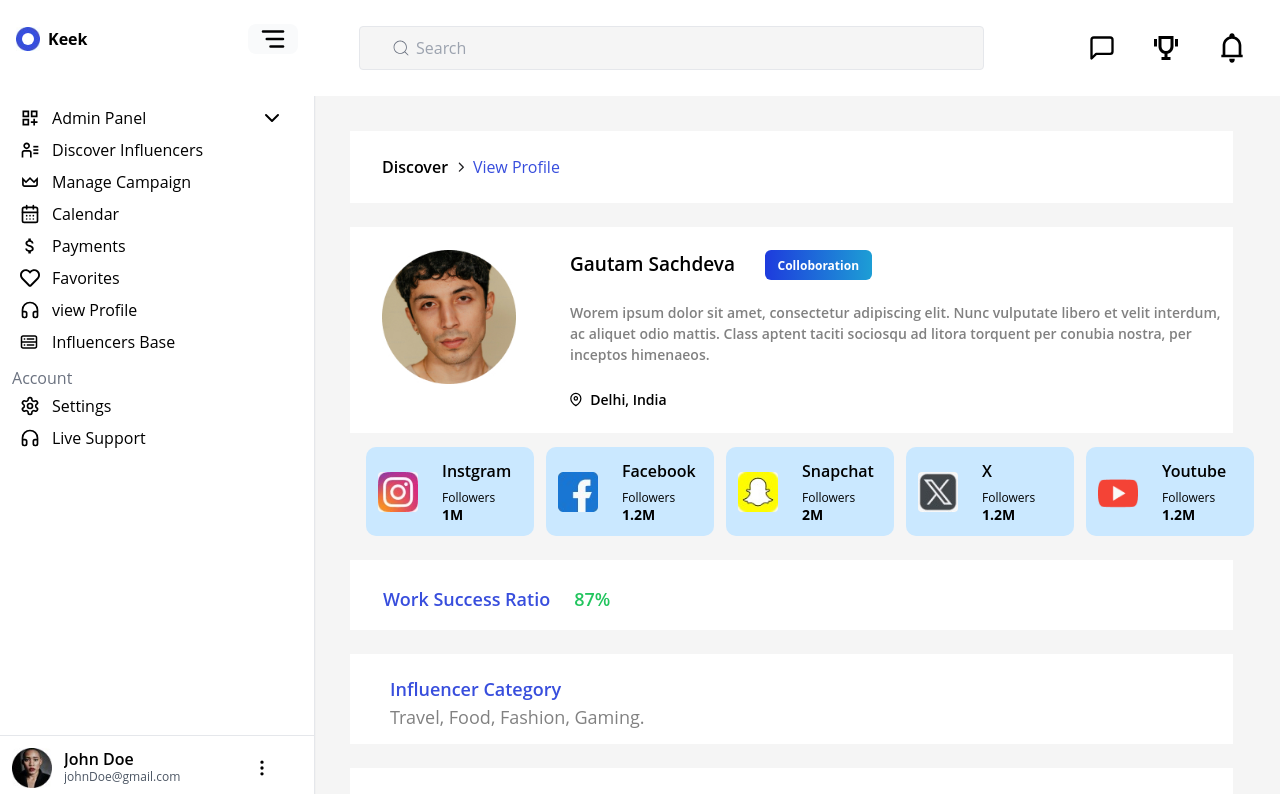
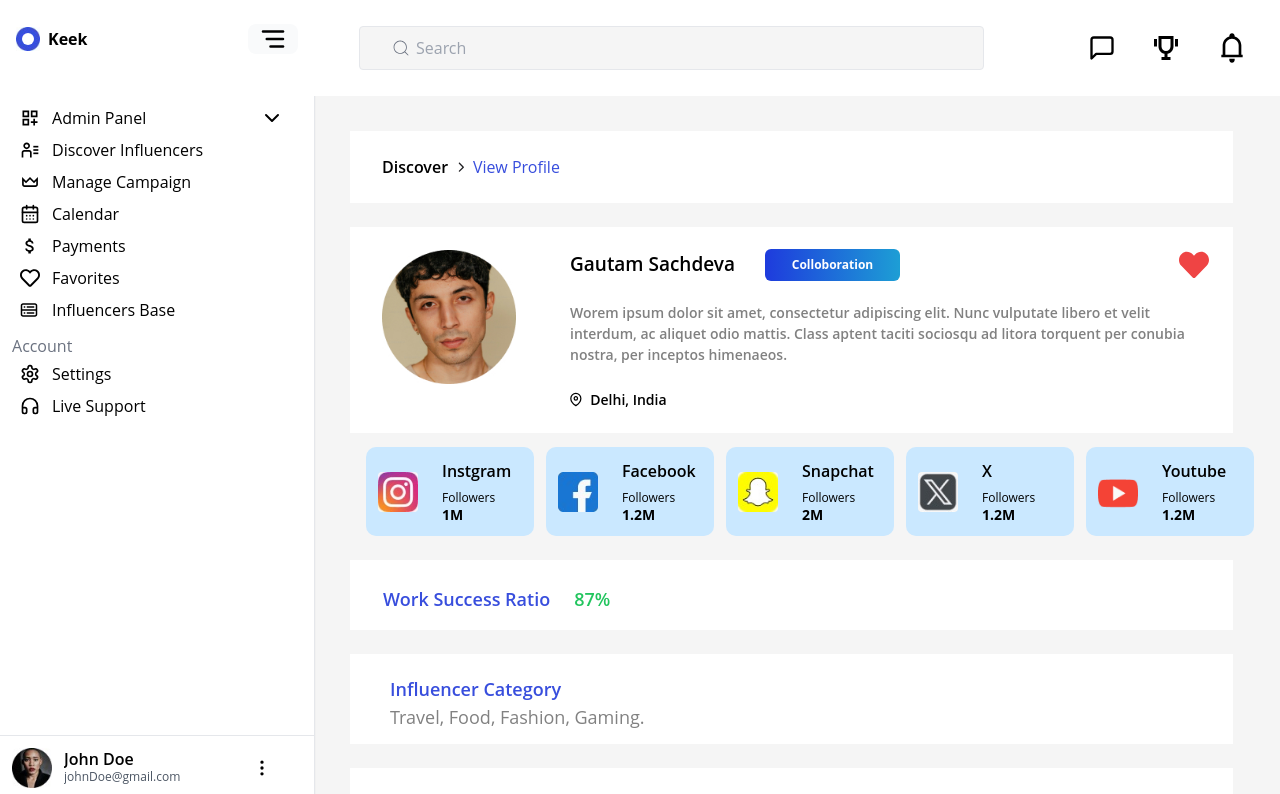
Before and after one commit to Tejas812002/Keek, a React (Create React App) app: page /viewProfile in a window 1280 px wide. Shown: the top 794 px of the page. Built offline with nearby package versions, Linux system fonts and the light colour scheme.

Commit message:
Like feature in profile

```diff
--- a/src/Components/NavigationBar/Navbar/NavigationBar.jsx
+++ b/src/Components/NavigationBar/Navbar/NavigationBar.jsx
@@ -13,7 +13,7 @@ const NavigationBar = () => {
 
   return (
 
-    <div   className={`fixed z-10 top-0 ${!expanded && "left-[78px] w-[calc(100%-65px)]"} left-[311px] w-[calc(100%-311px)] bg-white h-24 flex items-center justify-between bg-background  px-4`}>
+    <div   className={`fixed z-50 top-0 ${!expanded && "left-[78px] w-[calc(100%-65px)]"} left-[311px] w-[calc(100%-311px)] bg-white h-24 flex items-center justify-between bg-background  px-4`}>
 
     <div className="relative flex items-center left-8 w-8/12">
       <CiSearch className="absolute left-8 text-gray-500 top-1/2 transform -translate-y-1/2 size-5" />
--- a/src/Components/NavigationBar/SideBar/SidebarContent.jsx
+++ b/src/Components/NavigationBar/SideBar/SidebarContent.jsx
@@ -44,9 +44,7 @@ const SidebarContent = () => {
         <Link to={"/viewFavourites"}>
           <SidebarItem icon={<FaRegHeart size={20} />} text="Favorites" />
         </Link>
-        <Link to={"/viewProfile"}>
-          <SidebarItem icon={<Headphones size={20} />} text="view Profile" />
-        </Link>
+
         <Link to={"/influencersBase"}>
           <SidebarItem
             icon={<CgDatabase size={18} />}
--- a/src/DiscoverInfluencer/Star.jsx
+++ b/src/DiscoverInfluencer/Star.jsx
@@ -68,14 +68,14 @@ const ImageComp = ({ gridColumns}) => {
             <img
               src={crown}
               alt="crown"
-              className="absolute top-[-20px] right-[-20px] w-[40px] h-[40px] z-10"
+              className="absolute top-[-20px] right-[-20px] w-[40px] h-[40px]  z-10"
             />
           )}
-          <div className="relative w-full h-[160px] group">
+          <div className="relative w-full h-[160px] group object-cover">
             <img
               src={src}
               alt={`placeholder ${index}`}
-              className={`w-full h-full ${selectedImage === index ? 'border-2 border-yellow-500' : ''} object-cover transition duration-500 ease-in-out group-hover:grayscale`}
+              className={`w-full h-full ${selectedImage === index ? 'border-2 border-yellow-500' : ''} object-cover transition duration-500 ease-in-out group-hover:backdrop-blur`}
             />
             <div className="absolute inset-0 bg-black opacity-0 border-3 border-blue-500 group-hover:opacity-50 transition duration-500 ease-in-out"></div>
           </div>
@@ -87,7 +87,7 @@ const ImageComp = ({ gridColumns}) => {
            </Link>
           </div>
           <div className="flex items-center space-x-2 p-2 bg-white">
-            <p className="text-[16px] font-semibold font-body">{Data[index]?.name}</p>
+            <p className="text-sm font-semibold font-body">{Data[index]?.name}</p>
             <img src={correct} className="h-[12px] w-[12px]" />
           </div>
           <div className="flex justify-start space-x-2 p-2 bg-white">
--- a/src/Favourites/MusicList.jsx
+++ b/src/Favourites/MusicList.jsx
@@ -6,7 +6,7 @@ import { FaHeart } from "react-icons/fa";
 import { Link, useLocation } from "react-router-dom";
 
 const tableData = [
-  {name: "Media Analyst",imageUrl: logo,category: "Travel, Tourism, Fashion",workSuccessRatio: "90%",},
+  {name: "Media Analyst",imageUrl: logo,category: "Travel, Tourism, Fashion",workSuccessRatio: "90%"},
   {name: "Media Analyst",imageUrl: logo, category: "Travel, Tourism, Fashion",workSuccessRatio: "90%", },
   {name: "Media Analyst",imageUrl: logo, category: "Travel, Tourism, Fashion",workSuccessRatio: "90%", },
   {name: "Media Analyst",imageUrl: logo, category: "Travel, Tourism, Fashion",workSuccessRatio: "90%", },
@@ -34,7 +34,7 @@ const MusicList = () => {
 
 const [currentPage, setCurrentPage] = useState(1);
 
-const [favorites, setFavorites] = useState(Array(tableData.length).fill(false));
+const [favorites, setFavorites] = useState(Array(tableData.length).fill(true));
 const recordsPerPage = 7;
 
 const lastIndex = currentPage * recordsPerPage;
--- a/src/ProfileComponent/Profile.jsx
+++ b/src/ProfileComponent/Profile.jsx
@@ -1,4 +1,4 @@
-import React, { useContext } from "react";
+import React, { useContext, useState } from "react";
 import { Mycontext } from "../utils/Context";
 import Img4 from "../Assets/Img4.jpg";
 import Img3 from "../Assets/Img3.jpg";
@@ -11,10 +11,14 @@ import I3 from "../Assets/I3.jpg";
 import I4 from "../Assets/I4.jpg";
 import I5 from "../Assets/I5.jpg";
 import { Link, useLocation } from "react-router-dom";
+import { FaHeart } from "react-icons/fa";
 
 const ViewProfile = () => {
   const contextState = useContext(Mycontext);
   const expanded = contextState.expanded;
+
+  const [favorites, setFavorites] = useState(false);
+
   const socialSitesData = [
     { name: "Instgram", logo: I5, followers: "1M" },
     { name: "Facebook", logo: I3, followers: "1.2M" },
@@ -24,6 +28,10 @@ const ViewProfile = () => {
   ];
   const location = useLocation();
   const currentPath = location.pathname;
+  const  handleHeartIcon = () => {
+  setFavorites(!favorites)
+  /// Aslo need to add this profile to savedlist
+  }
   return (
     <div
       className={`flex relative top-[131px] ${
@@ -75,16 +83,25 @@ const ViewProfile = () => {
                   alt="Profile"
                 />
                 <div class="flex flex-col bg-white rounded-lg py-[16px] pl-[54px]">
-                  <h1 className="flex flex-row text-[19px]  font-semibold">
+                 <div className="flex flex-row justify-between items-center">
+                  <div className=" flex flex-row">
+                 <h1 className="flex text-[19px]  font-semibold">
                     {" "}
                     Gautam Sachdeva
-                    <div className="flex w-[135px] h-[30px] pl-[30px] ">
-                      <button className="text-white text-xs  px-[12.55px] py-[7.84px] justify-center rounded-md font-bold bg-gradient-to-r from-[#1E3BDD] to-[#1D9ED5] items-center">
+                    </h1>
+                    <div className="flex  h-[30px] pl-[30px] justify-between items-center ">
+                      <button className="text-white w-[135px] text-xs  px-[12.55px] py-[7.84px] justify-center rounded-md font-bold bg-gradient-to-r from-[#1E3BDD] to-[#1D9ED5] items-center">
                         Colloboration
                       </button>
+
                     </div>
-                  </h1>
-                  <p className="flex text-[14px] font-semibold text-[#818181] pt-[22px]">
+                    </div>
+
+                  <div className="mr-6" onClick={handleHeartIcon}>
+                   {!favorites ? <FaHeart className=" text-red-500 text-3xl justify-end" /> : <FaHeart className="text-gray-300 text-3xl justify-end" />}
+                   </div>
+                 </div>
+                  <p className="flex text-[14px] mr-6 font-semibold text-[#818181] pt-[22px]">
                     Worem ipsum dolor sit amet, consectetur adipiscing elit.
                     Nunc vulputate libero et velit interdum, ac aliquet odio
                     mattis. Class aptent taciti sociosqu ad litora torquent per
```
